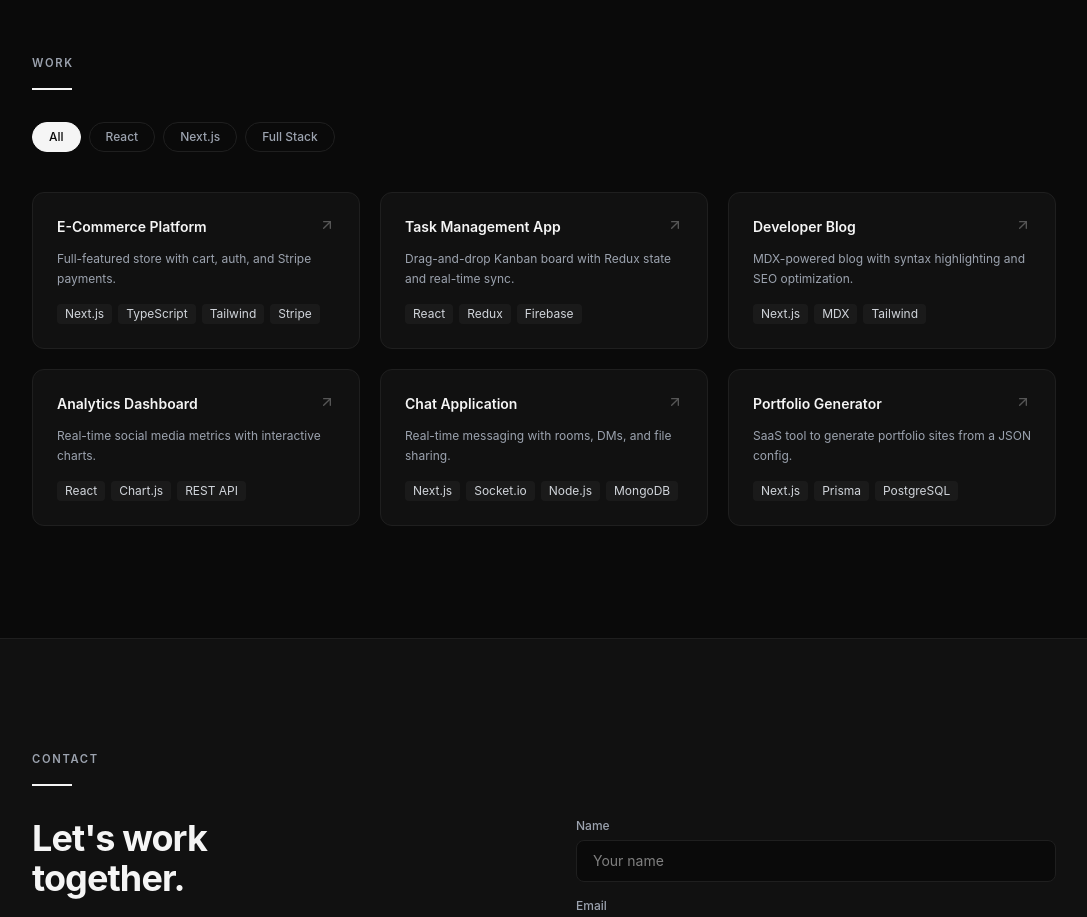
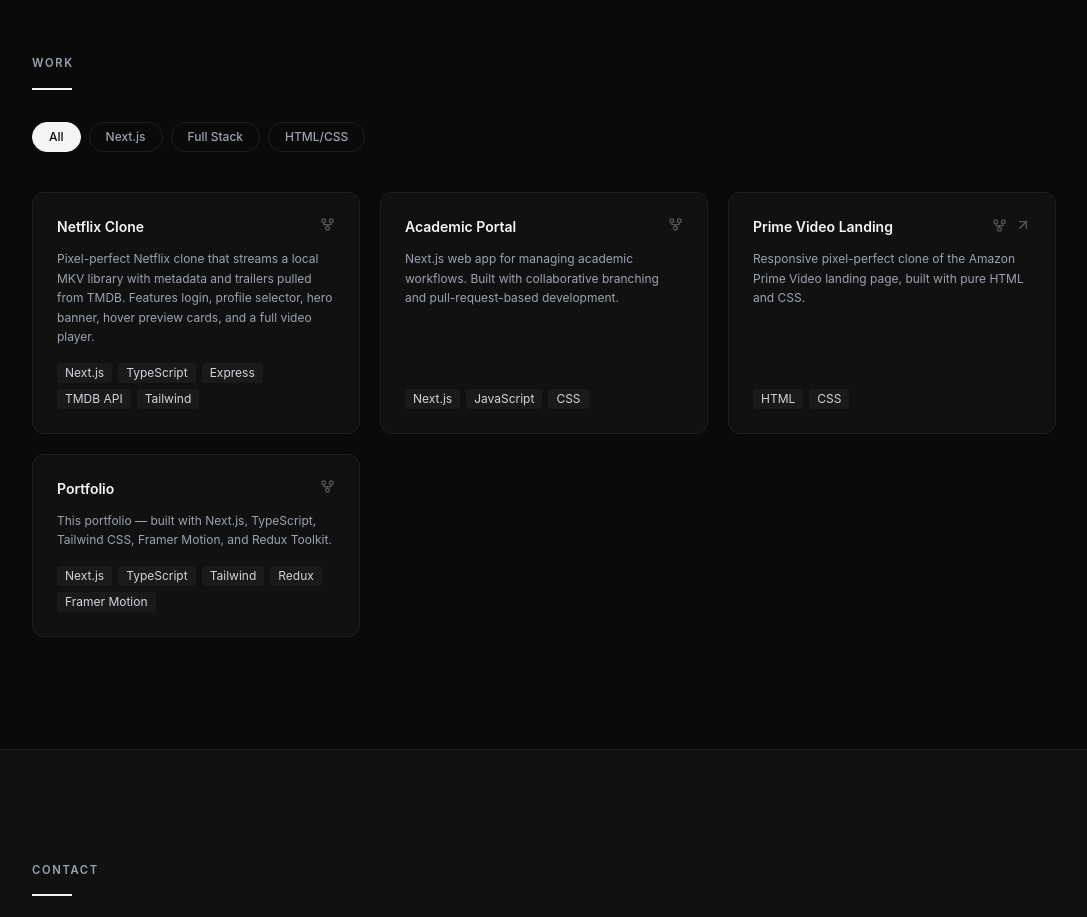
Before and after one commit to haseebfarooqi101/portfolio, a Next.js app: page / in a window 1280 px wide. Shown: the part 2040-2957 px from the top of the page, without its empty margins (96-1183 px from the left). Built offline with nearby package versions, Linux system fonts and the light colour scheme.

Commit message:
updated project

```diff
--- a/src/components/Projects.tsx
+++ b/src/components/Projects.tsx
@@ -1,57 +1,45 @@
 "use client";
 import { useState } from "react";
 import { motion, AnimatePresence } from "motion/react";
-import { ArrowUpRight } from "lucide-react";
+import { ArrowUpRight, GitFork } from "lucide-react";
 
-const categories = ["All", "React", "Next.js", "Full Stack"];
+const categories = ["All", "Next.js", "Full Stack", "HTML/CSS"];
 
 const projects = [
   {
-    title: "E-Commerce Platform",
-    description: "Full-featured store with cart, auth, and Stripe payments.",
-    tags: ["Next.js", "TypeScript", "Tailwind", "Stripe"],
-    category: "Next.js",
-    github: "#",
+    title: "Netflix Clone",
+    description:
+      "Pixel-perfect Netflix clone that streams a local MKV library with metadata and trailers pulled from TMDB. Features login, profile selector, hero banner, hover preview cards, and a full video player.",
+    tags: ["Next.js", "TypeScript", "Express", "TMDB API", "Tailwind"],
+    category: "Full Stack",
+    github: "https://github.com/haseebfarooqi101/Netflix-Clone",
     live: "#",
   },
   {
-    title: "Task Management App",
-    description: "Drag-and-drop Kanban board with Redux state and real-time sync.",
-    tags: ["React", "Redux", "Firebase"],
-    category: "React",
-    github: "#",
+    title: "Academic Portal",
+    description:
+      "Next.js web app for managing academic workflows. Built with collaborative branching and pull-request-based development.",
+    tags: ["Next.js", "JavaScript", "CSS"],
+    category: "Next.js",
+    github: "https://github.com/haseebfarooqi101/academic-portal",
     live: "#",
   },
   {
-    title: "Developer Blog",
-    description: "MDX-powered blog with syntax highlighting and SEO optimization.",
-    tags: ["Next.js", "MDX", "Tailwind"],
-    category: "Next.js",
-    github: "#",
-    live: "#",
+    title: "Prime Video Landing",
+    description:
+      "Responsive pixel-perfect clone of the Amazon Prime Video landing page, built with pure HTML and CSS.",
+    tags: ["HTML", "CSS"],
+    category: "HTML/CSS",
+    github: "https://github.com/haseebfarooqi101/prime-video-landing",
+    live: "https://prime-video-landing.vercel.app",
   },
   {
-    title: "Analytics Dashboard",
-    description: "Real-time social media metrics with interactive charts.",
-    tags: ["React", "Chart.js", "REST API"],
-    category: "React",
-    github: "#",
-    live: "#",
-  },
-  {
-    title: "Chat Application",
-    description: "Real-time messaging with rooms, DMs, and file sharing.",
-    tags: ["Next.js", "Socket.io", "Node.js", "MongoDB"],
-    category: "Full Stack",
-    github: "#",
-    live: "#",
-  },
-  {
-    title: "Portfolio Generator",
-    description: "SaaS tool to generate portfolio sites from a JSON config.",
-    tags: ["Next.js", "Prisma", "PostgreSQL"],
-    category: "Full Stack",
-    github: "#",
+    title: "Portfolio",
+    description:
+      "This portfolio — built with Next.js, TypeScript, Tailwind CSS, Framer Motion, and Redux Toolkit.",
+    tags: ["Next.js", "TypeScript", "Tailwind", "Redux", "Framer Motion"],
+    category: "Next.js",
+    github: "https://github.com/haseebfarooqi101/portfolio",
     live: "#",
   },
 ];
@@ -110,14 +98,30 @@ export default function Projects() {
                     <h3 className="text-sm font-semibold" style={{ color: "var(--fg)" }}>
                       {project.title}
                     </h3>
+                    <div className="flex items-center gap-2">
+                      <a
+                        href={project.github}
+                        target="_blank"
+                        rel="noopener noreferrer"
+                        aria-label={`GitHub repo for ${project.title}`}
+                        className="opacity-30 group-hover:opacity-100 transition-opacity"
+                        style={{ color: "var(--fg)" }}
+                      >
+                        <GitFork size={15} />
+                      </a>
+                      {project.live !== "#" && (
                         <a
                           href={project.live}
-                      aria-label={`Open ${project.title}`}
+                          target="_blank"
+                          rel="noopener noreferrer"
+                          aria-label={`Live demo of ${project.title}`}
                           className="opacity-30 group-hover:opacity-100 transition-opacity"
                           style={{ color: "var(--fg)" }}
                         >
                           <ArrowUpRight size={16} />
                         </a>
+                      )}
+                    </div>
                   </div>
                   <p className="text-xs leading-relaxed mb-4" style={{ color: "var(--muted)" }}>
                     {project.description}
```
Lines whose indentation alone changed are shown as unchanged.
